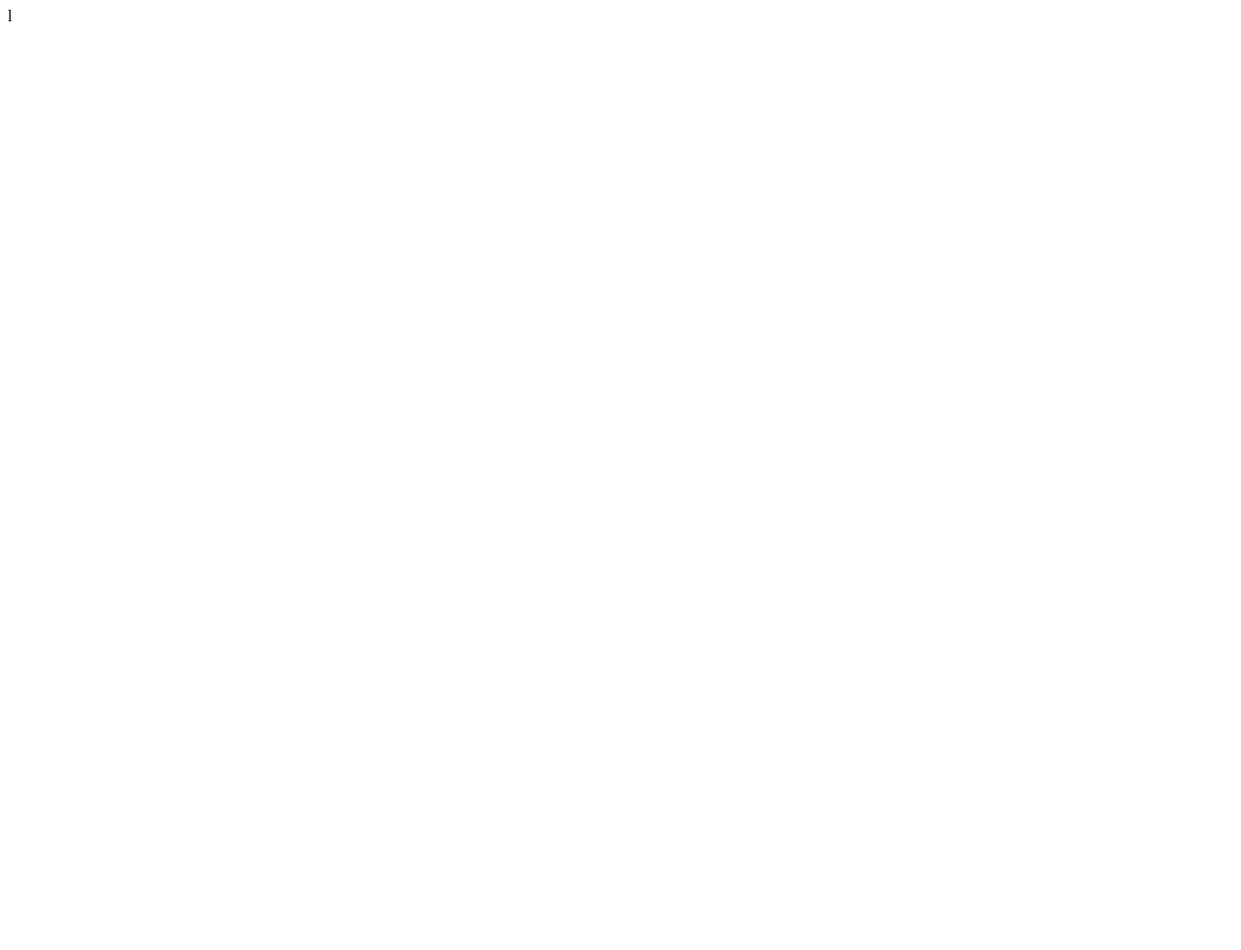
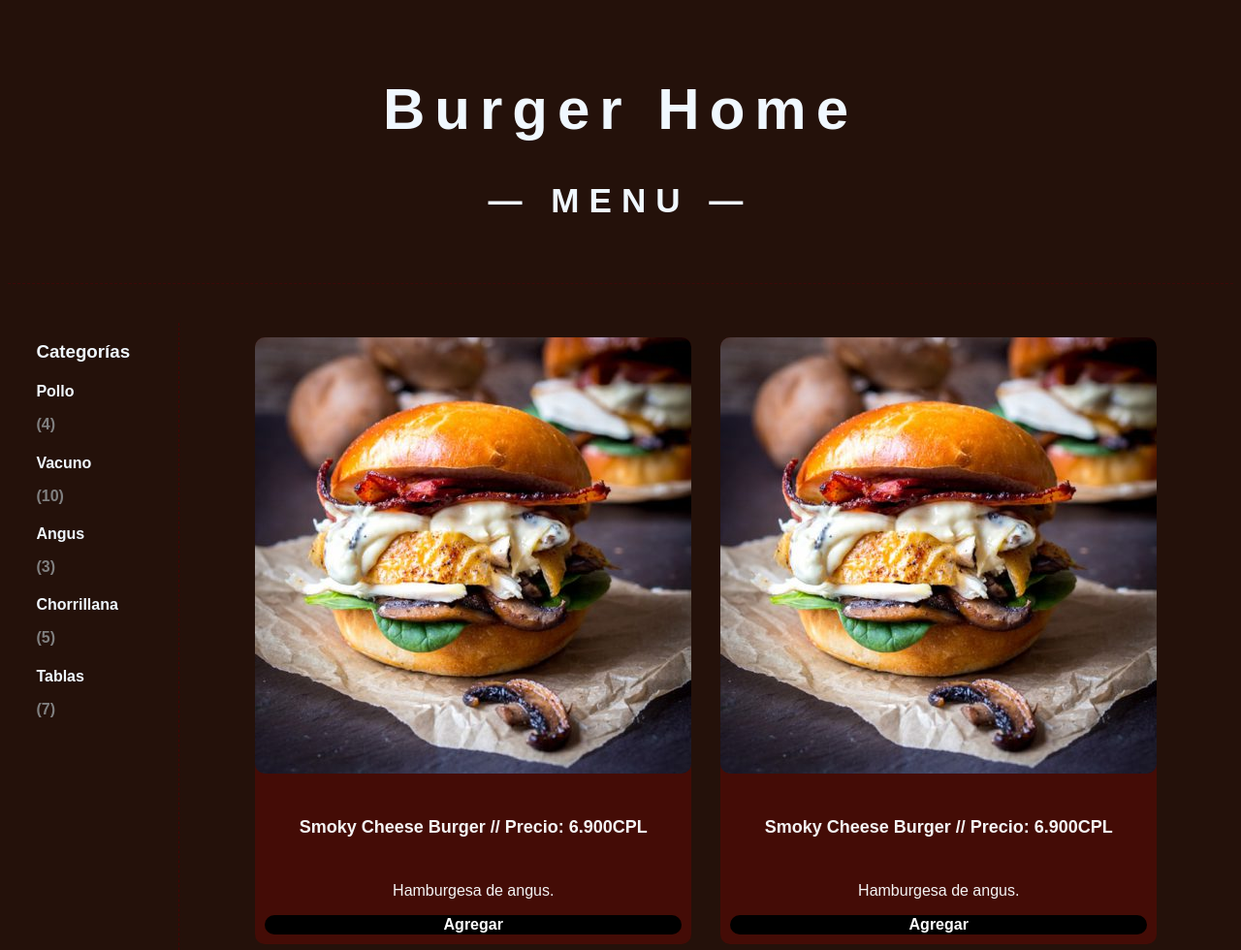
Before and after one commit to Sufuron/Desafio_Grid, a plain HTML site: page index.html in a window 1280 px wide. Shown: the top 980 px of the page at 97% size. Before the commit the page ends 800 px from the top, so only its background shows below. Drawn offline with nearby package versions, Linux system fonts and the light colour scheme.

Commit message:
index y style modificados

```diff
--- a/assets/css/style.css
+++ b/assets/css/style.css
@@ -0,0 +1,130 @@
+body {
+  background-color: rgb(36, 17, 10);
+}
+
+main {
+  display: grid;
+  font-family: Arial, Helvetica, sans-serif;
+  height: 100vh;
+  grid-gap: 10px;
+  width: 100%;
+
+  grid-template-areas:
+    "header"
+    "contenido"
+    "izquierda"
+    "footer";
+}
+
+main > * {
+  display: flex;
+  justify-content: center;
+  align-items: center;
+}
+
+@media (min-width: 500px) {
+  main {
+    grid-template-areas:
+      "header header header"
+      "izquierda contenido contenido"
+      "footer footer footer";
+
+    grid-template-columns: 1fr 7fr;
+    grid-template-rows: 1fr 7fr 1fr;
+  }
+}
+
+header {
+  grid-area: header;
+  color: aliceblue;
+  margin-bottom: 30px;
+  padding: 30px 0;
+  grid-column: 1/-1;
+  text-align: center;
+  border-bottom-style: dashed;
+  border-width: 1px;
+  border-color: rgb(61, 8, 8);
+}
+
+.heading {
+  font-size: 30px;
+  letter-spacing: 10px;
+}
+
+aside:first-of-type {
+  grid-area: izquierda;
+  color: aliceblue;
+  flex-direction: column;
+  align-self: flex-start;
+}
+
+.aside-color p{
+  color: gray;
+}
+
+
+article {
+  grid-area: contenido;
+  flex-wrap: wrap;
+  flex-direction: row;
+  align-self: flex-start;
+  color: aliceblue;
+}
+
+.food-items {
+  border-color: black;
+  background-color: rgb(68, 12, 6);
+  border-radius: 10px;
+  color: rgb(245, 245, 245);
+  margin: 15px;
+}
+
+.food-items:hover {
+  background-color: rgb(102, 3, 3);
+}
+
+.food-items img {
+  position: relative;
+  border-radius: 10px;
+  object-fit: cover;
+  width: 100%;
+}
+
+.details {
+  padding: 10px 10px;
+  display: grid;
+  text-align: center;
+}
+
+.details-sub h5 {
+  font-weight: 600;
+  font-size: 18px;
+}
+
+.left-border {
+  border-left-style: dashed;
+  border-color: rgb(70, 3, 3);
+  border-width: 1px;
+  margin-left: 10px;
+}
+
+.details button {
+  position: relative;
+  background-color: rgb(0, 0, 0);
+  border: none;
+  color: white;
+  font-size: 1rem;
+  font-weight: 600;
+  border-radius: 10px;
+}
+
+button:hover {
+  color: rgb(8, 8, 8);
+  background-color: aliceblue;
+}
+
+footer {
+  grid-area: footer;
+  color: aliceblue;
+  padding: 10px;
+}
--- a/index.html
+++ b/index.html
@@ -1,13 +1,116 @@
 <!DOCTYPE html>
-<html lang="en">
+<html lang="es">
+
 <head>
     <meta charset="UTF-8">
     <meta http-equiv="X-UA-Compatible" content="IE=edge">
     <meta name="viewport" content="width=device-width, initial-scale=1.0">
+    <!-- css -->
     <link rel="stylesheet" href="assets/css/style.css">
-    <title>Document</title>
+    <!-- Bootstrap -->
+    <script src="https://cdn.jsdelivr.net/npm/bootstrap@5.2.1/dist/js/bootstrap.min.js"
+        integrity="sha384-7VPbUDkoPSGFnVtYi0QogXtr74QeVeeIs99Qfg5YCF+TidwNdjvaKZX19NZ/e6oz"
+        crossorigin="anonymous"></script>
+    <title>Desafio Grid</title>
+
 </head>
+
 <body>
+    <main>
+        <header>
+            <div class="heading">
+                <h1>Burger Home</h1>
+                <h3>&mdash; MENU &mdash; </h3>
+            </div>
+        </header>
+
+        <aside>
+            <div class="aside-color">
+                <h3>Categorías</h3>
+                <h4>Pollo <p>(4)</p>
+                </h4>
+                <h4>Vacuno <p>(10)</p>
+                </h4>
+                <h4>Angus <p>(3)</p>
+                </h4>
+                <h4>Chorrillana <p>(5)</p>
+                </h4>
+                <h4>Tablas <p>(7)</p>
+                </h4>
+            </div>
+        </aside>
+
+        <article class="left-border">
+            <div class="food-items">
+                <img src="assets/img/creamy-chicken-450x450.jpg" alt="">
+                <div class="details">
+                    <div class="details-sub">
+                        <h5>Smoky Cheese Burger // <b>Precio: 6.900CPL</b></h5>
+                    </div>
+                    <p>Hamburgesa de angus.</p>
+                    <button> Agregar</button>
+                </div>
+            </div>
+            <div class="food-items">
+                <img src="assets/img/creamy-chicken-450x450.jpg" alt="">
+                <div class="details">
+                    <div class="details-sub">
+                        <h5>Smoky Cheese Burger // <b>Precio: 6.900CPL</b></h5>
+                    </div>
+                    <p>Hamburgesa de angus.</p>
+                    <button> Agregar</button>
+                </div>
+            </div>
+            <div class="food-items">
+                <img src="assets/img/creamy-chicken-450x450.jpg" alt="">
+                <div class="details">
+                    <div class="details-sub">
+                        <h5>Smoky Cheese Burger // <b>Precio: 6.900CPL</b></h5>
+                    </div>
+                    <p>Hamburgesa de angus.</p>
+                    <button> Agregar</button>
+                </div>
+            </div>
+            <div class="food-items">
+                <img src="assets/img/creamy-chicken-450x450.jpg" alt="">
+                <div class="details">
+                    <div class="details-sub">
+                        <h5>Smoky Cheese Burger // <b>Precio: 6.900CPL</b></h5>
+                    </div>
+                    <p>Hamburgesa de angus.</p>
+                    <button> Agregar</button>
+                </div>
+            </div>
+            <div class="food-items">
+                <img src="assets/img/creamy-chicken-450x450.jpg" alt="">
+                <div class="details">
+                    <div class="details-sub">
+                        <h5>Smoky Cheese Burger // <b>Precio: 6.900CPL</b></h5>
+                    </div>
+                    <p>Hamburgesa de angus.</p>
+                    <button> Agregar</button>
+                </div>
+            </div>
+            <div class="food-items">
+                <img src="assets/img/creamy-chicken-450x450.jpg" alt="">
+                <div class="details">
+                    <div class="details-sub">
+                        <h5>Smoky Cheese Burger // <b>Precio: 6.900CPL</b></h5>
+                    </div>
+                    <p>Hamburgesa de angus.</p>
+                    <button> Agregar</button>
+                </div>
+            </div>
+        </article>
+
+        <footer>
+            <div class="footer">
+                <p>©2022 Burger Home.</p>
+            </div>
+        </footer>
+
+    </main>
 
 </body>
-</html>l
+
+</html>
```
Also changed, not shown: assets/img/creamy-chicken-450x450.jpg (added).
